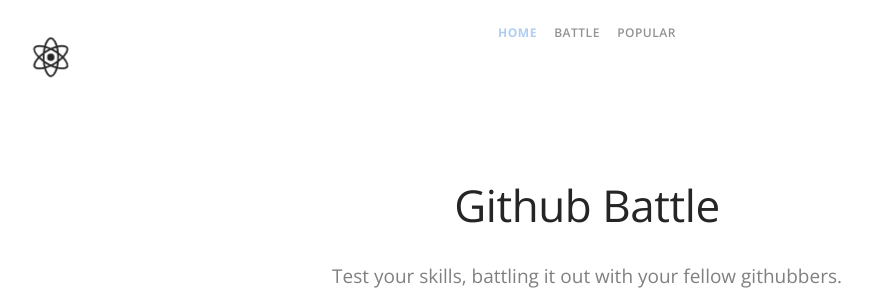
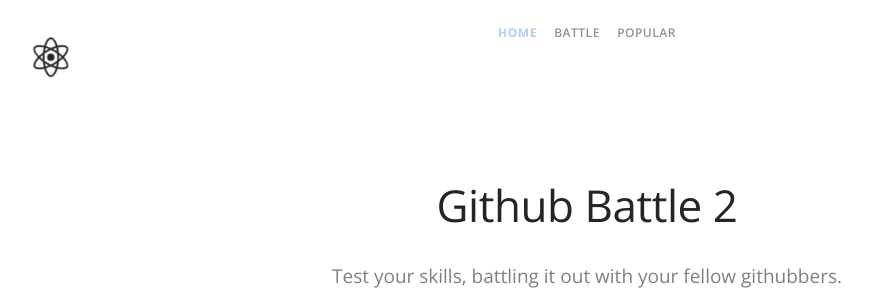
Before and after one commit to sorensenjg/github-battles, a React (Create React App) app: page / in a window 1280 px wide. Shown: the top 290 px of the page, without its empty margins (53-925 px from the left). Built offline with nearby package versions, Linux system fonts and the light colour scheme; no server answers.

Commit message:
Testing netlify deploy

```diff
--- a/src/components/Home.jsx
+++ b/src/components/Home.jsx
@@ -53,7 +53,7 @@ class Home extends Component {
           <div className="row">
             <div className="col-sm-8 col-sm-offset-2 col-md-6 col-md-offset-3">
               <h1>
-                Github Battle
+                Github Battle 2
               </h1>
               <p className="lead">
                 Test your skills, battling it out with your fellow githubbers. Prepare for death or glory!
```
